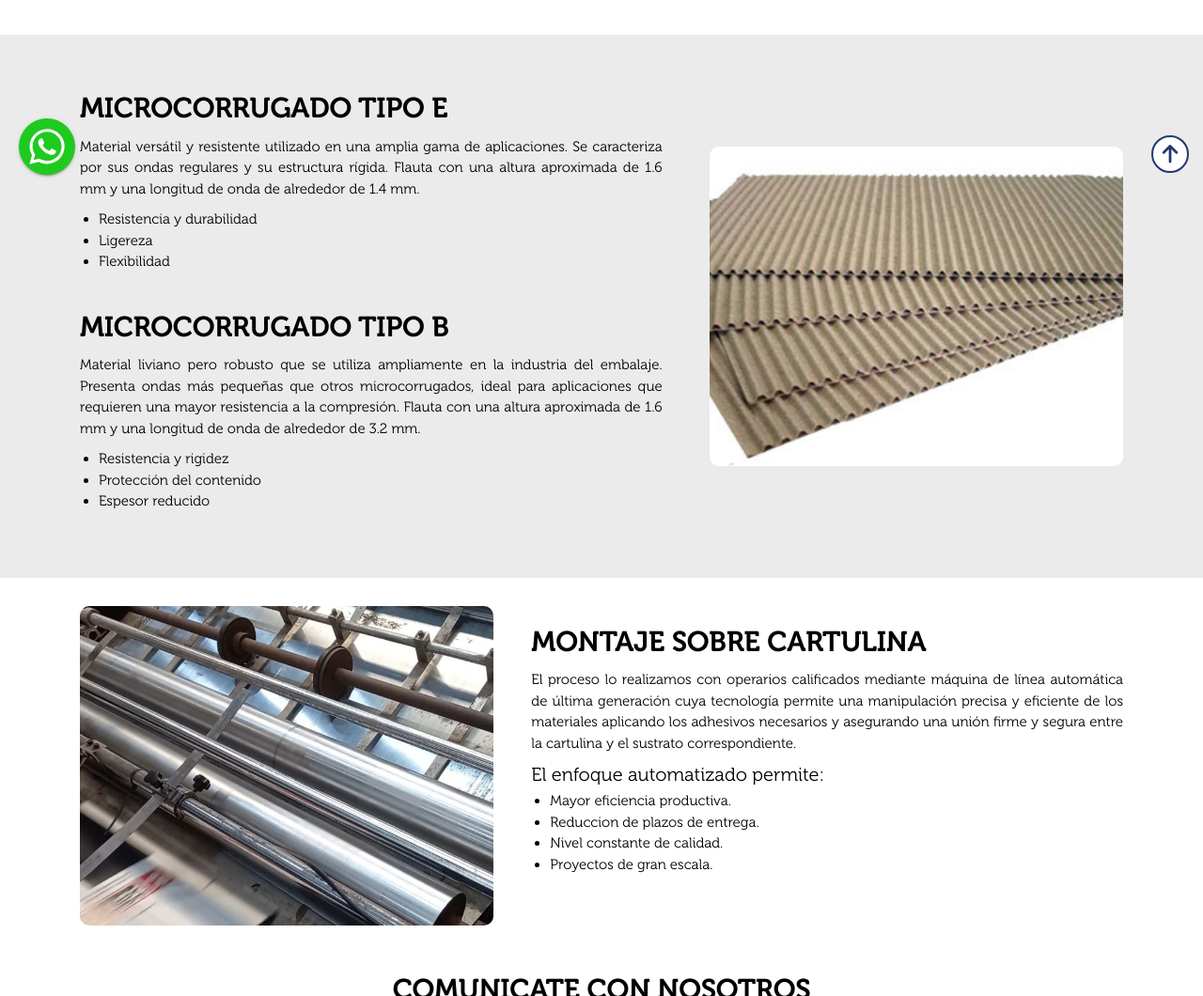
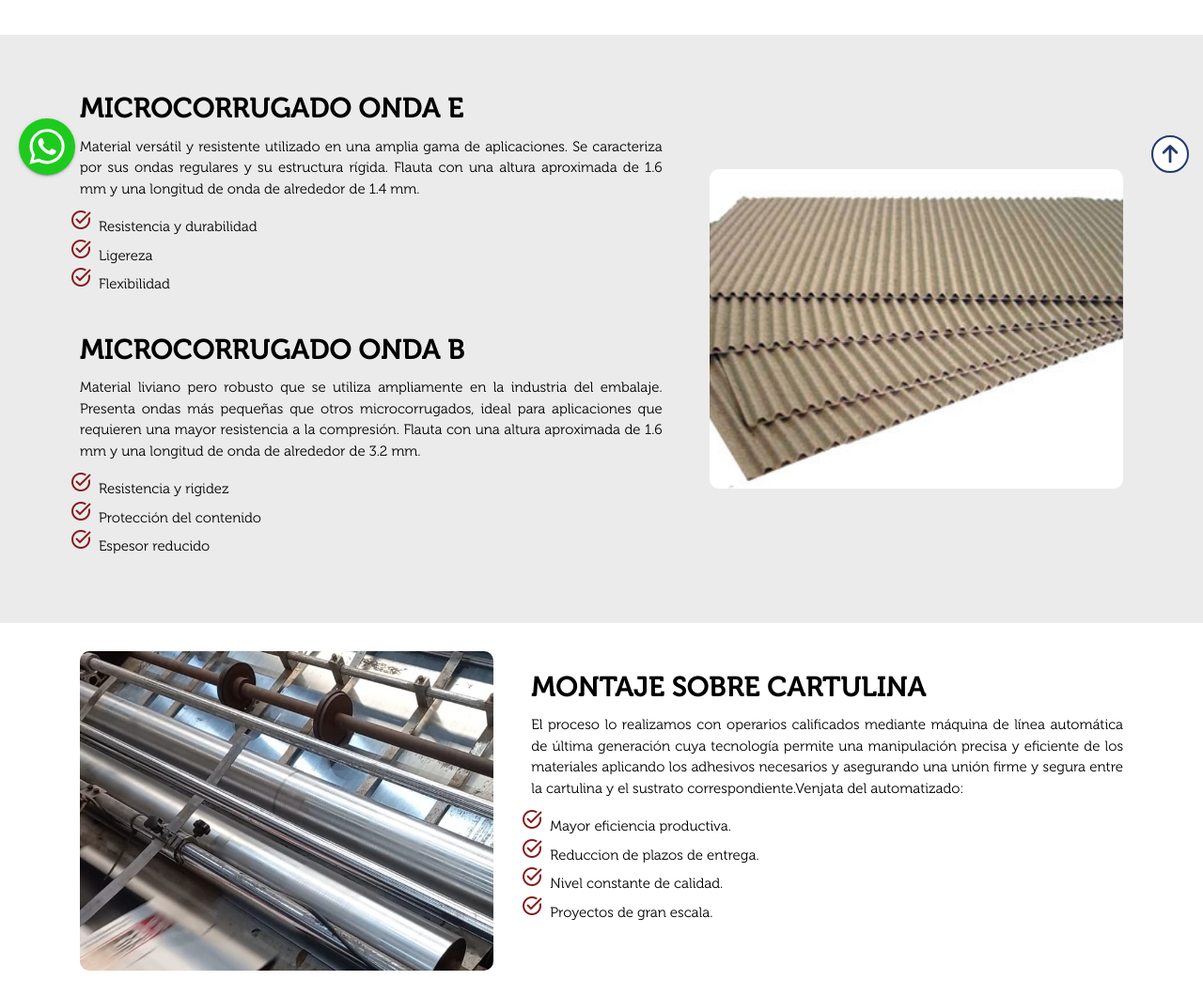
Before and after one commit to lucasgarcia85/Iwo_microcorrugados, a website: page index.html in a window 1280 px wide. Shown: the part 594-1654 px from the top of the page at 94% size. Drawn offline with nearby package versions, Linux system fonts and the light colour scheme.

Commit message:
agregados list image y corregido tipo x onda texto

```diff
--- a/assets/styles/scss/_sections.scss
+++ b/assets/styles/scss/_sections.scss
@@ -1,5 +1,28 @@
 .micro_tipos, .micro_montajes{
     background-color: $color-bg-main;
+
+    ul {
+        list-style-image: url("../../images/ok\ \(1\).png");
+
+
+    }
+
+
+            //     li::before {
+            //         content: '';
+            //         display: inline-block;
+            //         height: 20px;
+            //         width: 20px;
+            //         background-size: contain;
+            //         background-image: url("../../images/ok\ \(1\).png");
+            //         margin-right: 5px;
+            //         }
+            //     }
+            // ul {
+            //     list-style-image: url("../../images/ok\ \(1\).png");
+
+
+            // }
 
 }
 
@@ -95,6 +118,8 @@
 .micro_tipos{
     padding: 4rem 0;
 
+
+
     &>.container {
         display: flex;
         gap: 2rem;
@@ -118,6 +143,8 @@
 
         .tipoB{
             margin-top: 4rem;
+
+
 
         }
 
@@ -147,6 +174,12 @@
 
 .micro_montaje{
     padding: 3rem 0;
+
+    ul {
+        list-style-image: url("../../images/ok\ \(1\).png");
+
+
+    }
 
     &>.container {
         display: flex;
--- a/index.html
+++ b/index.html
@@ -80,7 +80,7 @@
         <div class="section1_left">
           <h1 class="section1_left_title">Fabrica de Microcorrugado y Montaje</h1>
           <div class="section1_left_subtitle">
-            <p>Microcorrugado TIPO E y B</p>
+            <p>Microcorrugado ONDA E y B</p>
             <p>Montaje con máquina de línea automática.</p>
           </div>
         </div>
@@ -104,7 +104,7 @@
       <div class="container">
         <div class="tipo">
           <div class="tipoE">
-            <h2>Microcorrugado Tipo E</h2>
+            <h2>Microcorrugado Onda E</h2>
             <p>Material versátil y resistente utilizado en una amplia gama de aplicaciones. Se caracteriza por sus ondas regulares y su estructura rígida. Flauta con una altura aproximada de 1.6 mm y una longitud de onda de alrededor de 1.4 mm.</p>
             <ul>
               <li>Resistencia y durabilidad</li>
@@ -113,7 +113,7 @@
             </ul>
           </div>
           <div class="tipoB">
-            <h2>Microcorrugado Tipo B</h2>
+            <h2>Microcorrugado Onda B</h2>
             <p>Material liviano pero robusto que se utiliza ampliamente en la industria del embalaje. Presenta ondas más pequeñas que otros microcorrugados, ideal para aplicaciones que requieren una mayor resistencia a la compresión. Flauta con una altura aproximada de 1.6 mm y una longitud de onda de alrededor de 3.2 mm. </p>
             <ul>
               <li>Resistencia y rigidez</li>
@@ -134,9 +134,8 @@
       <div class="container">
         <div class="montaje">
           <h2>Montaje sobre cartulina</h2>
-          <p>El proceso lo realizamos con operarios calificados mediante máquina de línea automática de última generación cuya tecnología permite una manipulación precisa y eficiente de los materiales aplicando los adhesivos necesarios y asegurando una unión firme y segura entre la cartulina y el sustrato correspondiente.
+          <p>El proceso lo realizamos con operarios calificados mediante máquina de línea automática de última generación cuya tecnología permite una manipulación precisa y eficiente de los materiales aplicando los adhesivos necesarios y asegurando una unión firme y segura entre la cartulina y el sustrato correspondiente.Venjata del automatizado:
           </p>
-          <h3>El enfoque automatizado permite:</h3>
           <ul>
             <li>Mayor eficiencia productiva.</li>
             <li>Reduccion de plazos de entrega.</li>
```
Also changed, not shown: assets/images/ok (1).png (added), assets/images/ok (2).png (added), assets/images/ok (4).png (added), assets/images/ok.png (added), assets/styles/css/main.css, 1 other file.
